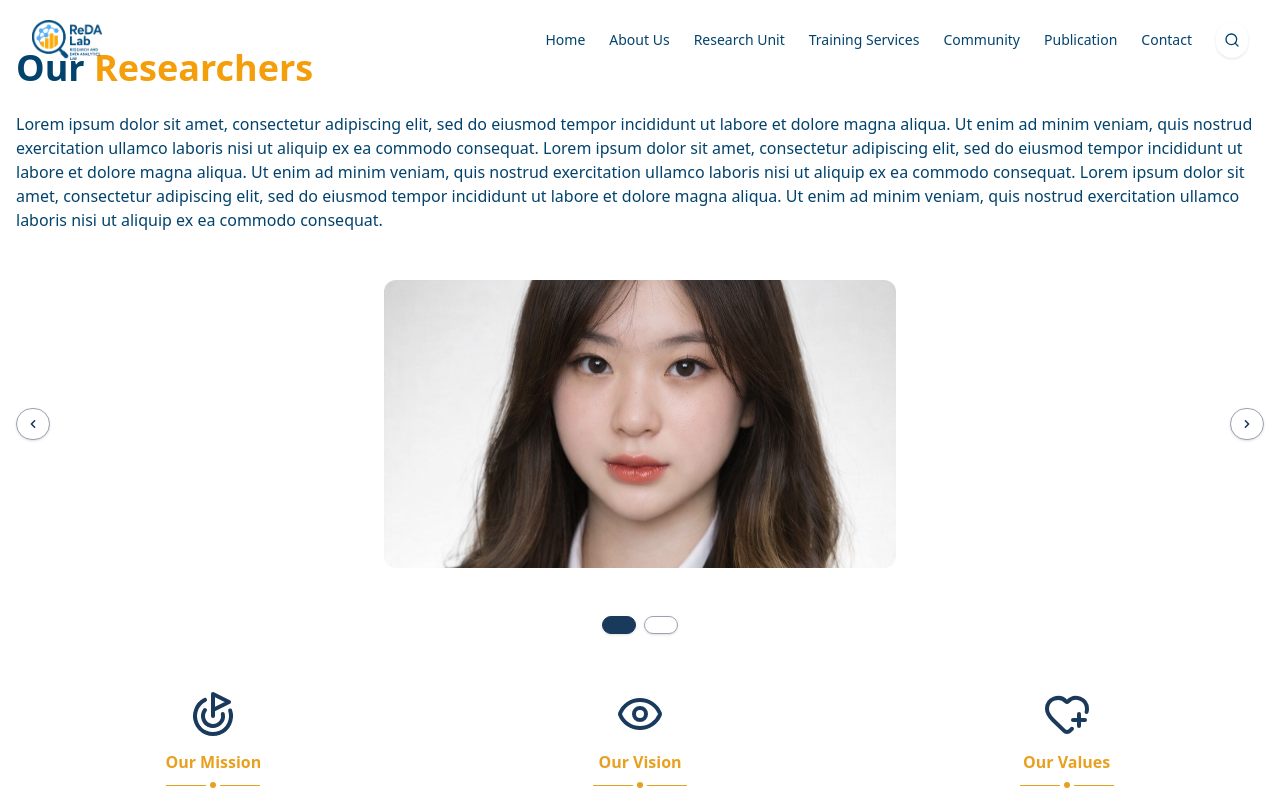
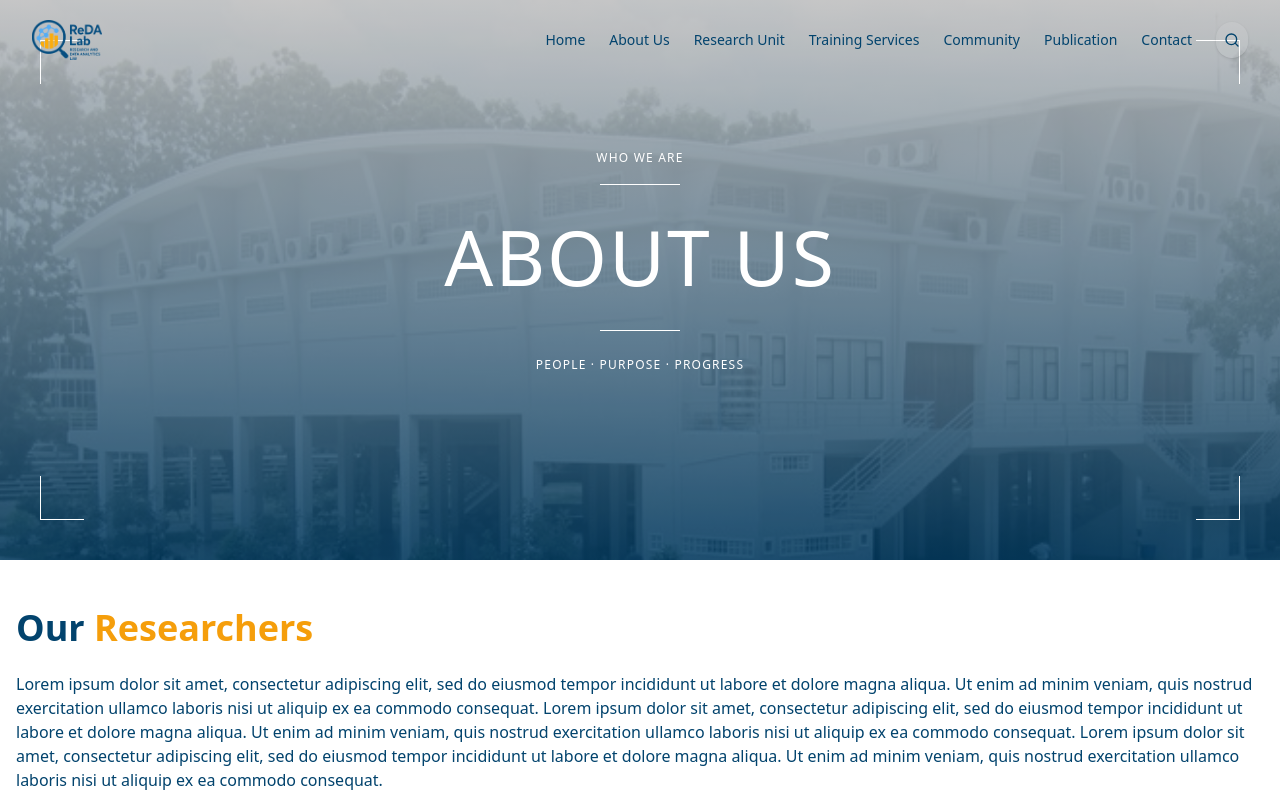
Before and after one commit to ReDa-Lab-Dev-Team/reda-lab-frontend, a React (Vite) app: page /about in a window 1280 px wide. Shown: the top 800 px of the page. Built offline with nearby package versions, Linux system fonts and the light colour scheme.

Commit message:
finish about page

```diff
--- /dev/null
+++ b/src/components/common/secondary-hero.tsx
@@ -0,0 +1,118 @@
+import { useEffect, useRef, useState } from "react";
+
+type HeroSecondaryProps = {
+  topText: string;
+  mainTitle: string;
+  bottomText: string;
+  imageSrc?: string;
+};
+const defaultImage = "/ITC2.png";
+
+export default function HeroSecondary({
+  topText,
+  mainTitle,
+  bottomText,
+  imageSrc,
+}: HeroSecondaryProps) {
+  const [loaded, setLoaded] = useState(false);
+  const [scrollY, setScrollY] = useState(0);
+  const sectionRef = useRef(null);
+
+  useEffect(() => {
+    const timer = setTimeout(() => setLoaded(true), 100);
+    return () => clearTimeout(timer);
+  }, []);
+
+  useEffect(() => {
+    const handleScroll = () => setScrollY(window.scrollY);
+    window.addEventListener("scroll", handleScroll, { passive: true });
+    return () => window.removeEventListener("scroll", handleScroll);
+  }, []);
+
+  return (
+    <section
+      ref={sectionRef}
+      className={`relative w-full overflow-hidden min-h-[clamp(300px,45vw,560px)] ${loaded ? "loaded" : ""}`}
+    >
+      {/* Parallax BG */}
+      <div
+        className="absolute inset-0 w-full"
+        style={{
+          transform: `translateY(${scrollY * 0.22}px)`,
+          top: `-${scrollY * 0.22}px`,
+          bottom: 0,
+        }}
+      >
+        <img
+          src={imageSrc || defaultImage}
+          alt="Our team"
+          className="w-full h-full object-cover object-center saturate-50 brightness-50"
+        />
+      </div>
+
+      {/* Gradient */}
+      <div
+        className="absolute inset-0"
+        style={{
+          background:
+            "linear-gradient(to bottom, rgba(255,255,255,0.75),  rgba(0, 89, 149, 0.6))",
+        }}
+      />
+      {/* Background dark color */}
+      <div
+        className="absolute inset-0 bg-black bg-opacity-10 z-0"
+        // className="absolute inset-0 z-0"
+        aria-hidden="true"
+      ></div>
+
+      {/* Corner brackets */}
+      {[
+        "top-6 left-6 sm:top-10 sm:left-10 border-t border-l",
+        "top-6 right-6 sm:top-10 sm:right-10 border-t border-r",
+        "bottom-6 left-6 sm:bottom-10 sm:left-10 border-b border-l",
+        "bottom-6 right-6 sm:bottom-10 sm:right-10 border-b border-r",
+      ].map((cls, i) => (
+        <div
+          key={i}
+          className={`absolute w-8 h-8 sm:w-11 sm:h-11 ${cls} border-white transition-transform duration-800 ease-in-out ${loaded ? "opacity-100 scale-100" : "opacity-0 scale-90"}`}
+        />
+      ))}
+
+      {/* Content */}
+      <div className="relative z-10 flex flex-col items-center justify-center h-full w-full px-6 py-20 sm:py-28 md:py-36 text-center">
+        <div className="inline-block overflow-hidden mb-4">
+          <p
+            className={`inline-block font-jost font-extralight tracking-widest uppercase text-white text-[10px] sm:text-xs transition-transform duration-800 ease-in-out ${loaded ? "translate-y-0 opacity-100 delay-150" : "translate-y-full opacity-0"}`}
+          >
+            {topText}
+          </p>
+        </div>
+
+        <div
+          className={`h-px w-0 bg-white transition-all duration-1000 ease-in-out delay-400 mb-6 sm:mb-8 mx-auto ${loaded ? "w-20" : "w-0"}`}
+        />
+
+        <div className="inline-block overflow-hidden">
+          <h1
+            className={`inline-block font-cormorant font-light tracking-wide uppercase text-white transition-transform duration-1100 ease-in-out ${loaded ? "translate-y-0 opacity-100 delay-350" : "translate-y-full opacity-0"}`}
+            style={{ fontSize: "clamp(2.4rem, 6vw, 5rem)", lineHeight: 1.05 }}
+          >
+            {mainTitle}
+          </h1>
+        </div>
+
+        <div
+          className={`h-px w-0 bg-white transition-all duration-1000 ease-in-out delay-600 mt-6 sm:mt-8 mx-auto ${loaded ? "w-20" : "w-0"}`}
+        />
+
+        <div className="inline-block overflow-hidden mt-5">
+          <p
+            className={`inline-block font-jost font-extralight tracking-widest uppercase text-white text-[9px] sm:text-xs transition-transform duration-800 ease-in-out ${loaded ? "translate-y-0 opacity-100 delay-550" : "translate-y-full opacity-0"}`}
+          >
+            {bottomText}
+          </p>
+        </div>
+      </div>
+    </section>
+  );
+}
--- a/src/components/pages/about/page.tsx
+++ b/src/components/pages/about/page.tsx
@@ -1,3 +1,4 @@
+import SecondaryHero from "@/components/common/secondary-hero";
 import AboutRedaSection from "./about-reda-section";
 import ResearchersSection from "./researchers-section";
 import PartnersSection from "./partners-section";
@@ -5,6 +6,11 @@ import PartnersSection from "./partners-section";
 export const AboutUs = () => {
   return (
     <>
+      <SecondaryHero
+        topText="Who We Are"
+        mainTitle="About Us"
+        bottomText="People · Purpose · Progress"
+      />
       <AboutRedaSection />;
       <ResearchersSection />;
       <PartnersSection />;
```
